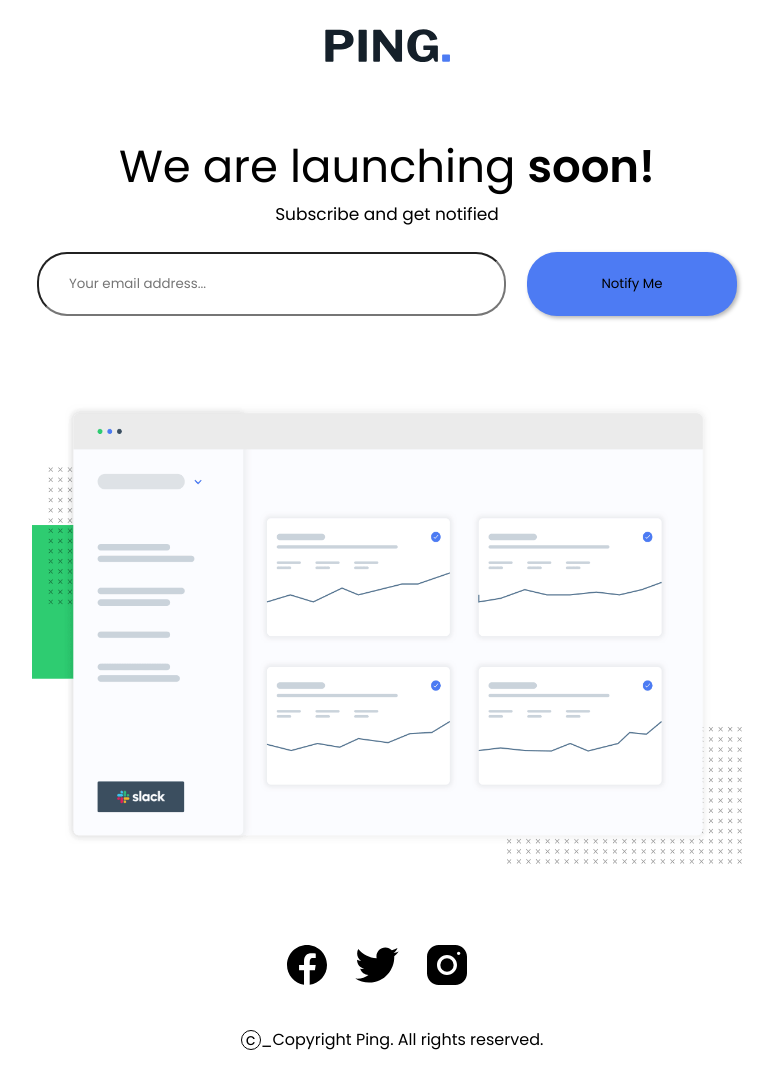
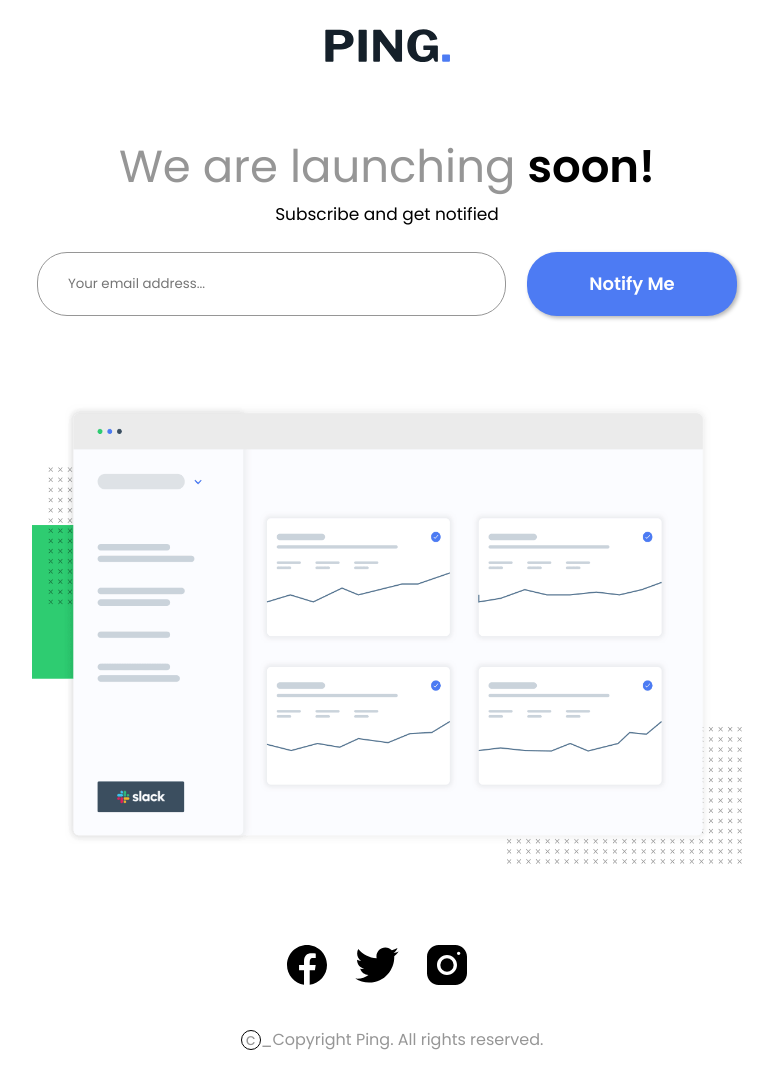
Before and after one commit to femmytedrey/Ping-Coming-Soon, a plain HTML site: page index.html in a window 1280 px wide. Shown: the part 87-1164 px from the top of the page, without its empty margins (253-1026 px from the left). Drawn offline with Linux system fonts and the light colour scheme.

Commit message:
styling edition

```diff
--- a/style.css
+++ b/style.css
@@ -31,7 +31,11 @@
 }
 .launch{
     font-size: 45px;
+    color: #969696;
 
+}
+strong{
+    color: black;
 }
 .subscription{
     font-size: 17px;
@@ -58,6 +62,7 @@ input{
     width: 100%;
     height: 67%;
     border-radius: 30px;
+    border: 1px solid #969696;
 
 }
 #submit{
@@ -65,7 +70,14 @@ input{
     background: #4D7BF3;
     box-shadow: 2px 2px 4px rgba(0, 0, 0, 0.3);
     border: none;
+    color: white;
+    font-weight: 700;
+    font-size: 18px;
 }
+#submit:hover{
+    background: #8bacff;
+}
+
 #Email{
     padding-left: 30px;
 }
@@ -138,8 +150,11 @@ footer{
     justify-content: center;
     align-items: center;
     /* font-size: 24px; */
+    color: #969696;
 
 }
+
+
 
 .circled_c{
     height: 20px;
@@ -236,6 +251,7 @@ footer{
 
     .end{
         font-size: 12px;
+        color: #969696;
     }
 
     .launch{
```
